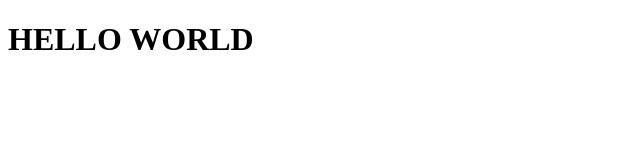
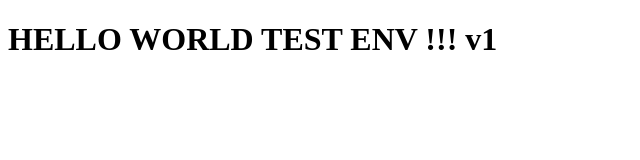
Before and after one commit to nttam0103/AWS_Amplify, a plain HTML site: page index.html in a window 1280 px wide. Shown: the whole page, without its empty margins (0-640 px from the left). Drawn offline with Linux system fonts and the light colour scheme.

Commit message:
test env

```diff
--- a/index.html
+++ b/index.html
@@ -6,6 +6,6 @@
     <title>Document</title>
   </head>
   <body>
-    <h1>HELLO WORLD</h1>
+    <h1>HELLO WORLD TEST ENV !!! v1</h1>
   </body>
 </html>
```
